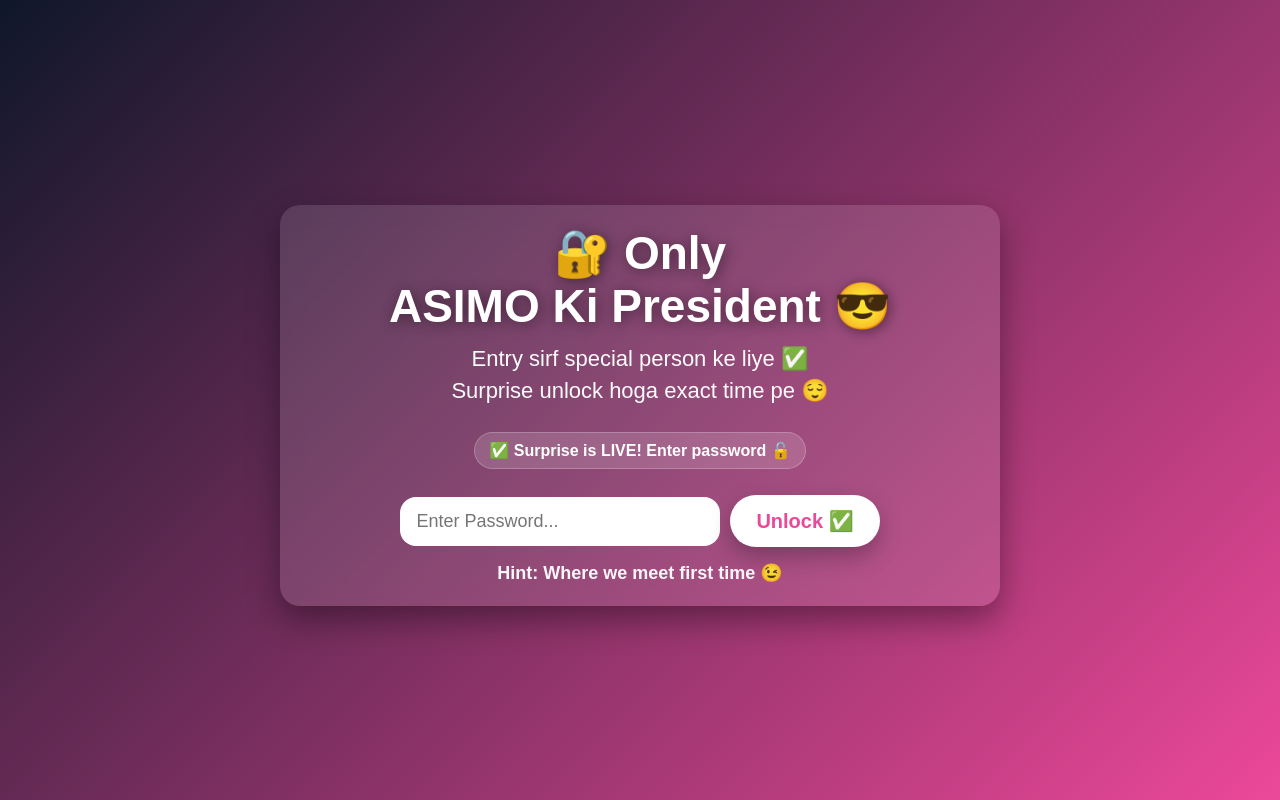
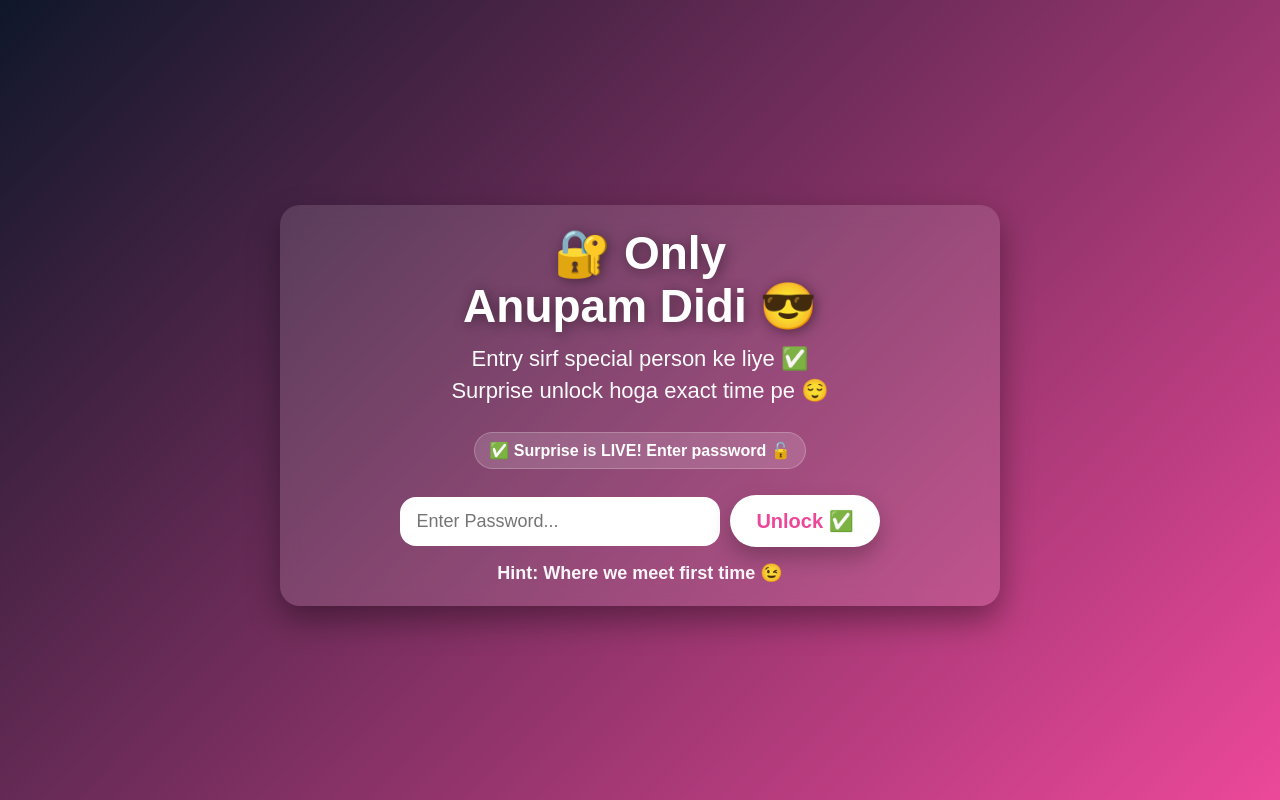
Before and after one commit to aashuprakash0/birthday, a plain HTML site: page index.html in a window 1280 px wide. Drawn offline with Linux system fonts and the light colour scheme.

Commit message:
Update index.html

```diff
--- a/index.html
+++ b/index.html
@@ -3,7 +3,7 @@
 <head>
   <meta charset="UTF-8" />
   <meta name="viewport" content="width=device-width, initial-scale=1.0"/>
-  <title>Only ASIMO Ki President Can Enter 🔐</title>
+  <title>Anupam Didi 🔐</title>
 
   <style>
     *{margin:0;padding:0;box-sizing:border-box;font-family:Arial, sans-serif;}
@@ -291,7 +291,7 @@
 
     <!-- 🔐 LOCK SCREEN -->
     <div class="card" id="lockScreen">
-      <h1>🔐 Only <br/>ASIMO Ki President 😎</h1>
+      <h1>🔐 Only <br/>Anupam Didi 😎</h1>
 
       <p>
         Entry sirf special person ke liye ✅<br/>
```
